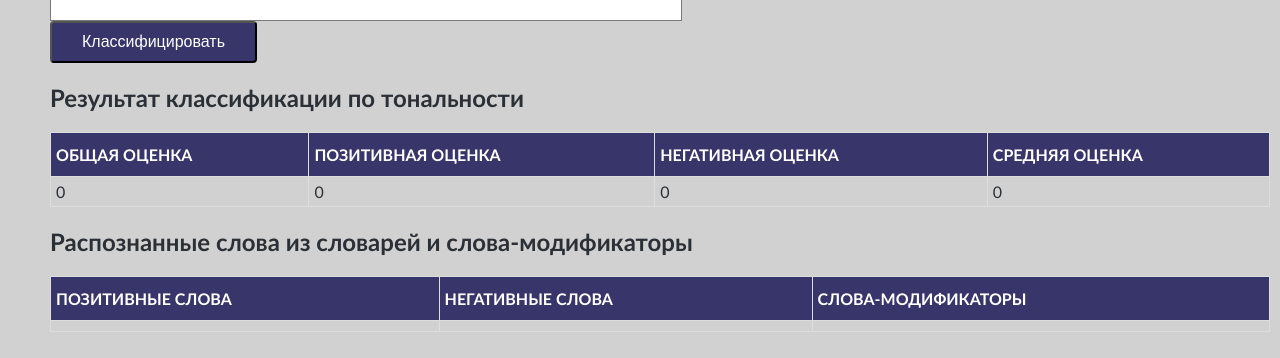
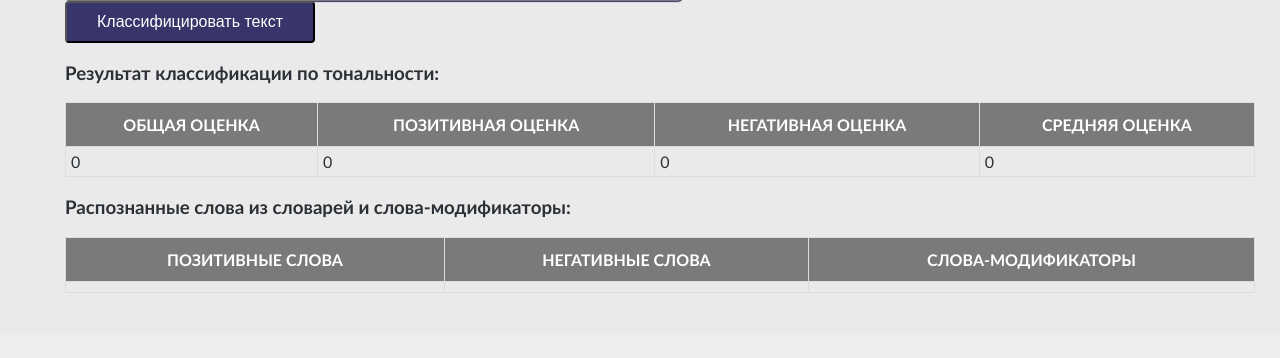
Before and after one commit to zkatemor/sentiment-analyzer, a Flask app: page /sentiment in a window 1280 px wide. Shown: the part 483-841 px from the top of the page. After the commit the page ends 776 px from the top, so only its background shows below. Run offline with Flask 2, Linux system fonts and the light colour scheme; lists and menus that the app fills with data are empty.

Commit message:
fix index.html

```diff
--- a/app/templates/index.html
+++ b/app/templates/index.html
@@ -9,7 +9,7 @@
         body {
             margin: 0;
             font-family: Optima, sans-serif;
-            background-color: #D1D1D1;
+            background-color: #eaeaea;
             color: #2b3036;
         }
 
@@ -109,10 +109,17 @@
         }
 
         textarea {
-            padding: 25px 65px;
+            font-size: 16px;
+            letter-spacing: 1px;
+        }
+
+        textarea {
+            font-family: Optima, sans-serif;
+            padding: 10px 30px;
+            line-height: 1.5;
+            border-radius: 5px;
             border: 1px solid #7A7A7A;
-            font-size: 16px;
-            resize: none;
+            box-shadow: 1px 1px 1px #37356A;
         }
 
         button {
@@ -151,8 +158,8 @@
         th {
             padding-top: 12px;
             padding-bottom: 12px;
-            text-align: left;
-            background-color: #37356A;
+            text-align: center;
+            background-color: #7A7A7A;
             color: white;
         }
 
@@ -187,7 +194,7 @@
         </ul>
     </nav>
 
-    <div style="padding: 10px;">
+    <div style="padding: 25px;">
         <form method="post" action="/analyze">
             <ul>
                 <label for="id_text">
@@ -197,21 +204,15 @@
                         эмоциональную
                         составляющую, которая выражена на уровне лексемы. Таким образом, определение тональности всего
                         текста зависит
-                        от лексической тональности отдельных единиц текста (лексем) и правил их сочетания, т. е. правил
-                        языка,
-                        на котором написан текст.
+                        от лексической тональности отдельных единиц текста (лексем) и правил их сочетания, т.е. правил
+                        языка, на котором написан текст.
                     </p>
                     <p>
-                        <b>Классификация текста</b> – одна из задач информационного поиска, которая заключается в
-                        отнесении
-                        текста к одной или нескольким категориям (классам) на основании содержания текста.
-                    </p>
-                    <p>
-                        <b>Классификатор</b> – такой алгоритм, который относит входящие данные (текст) к одной или
-                        нескольким
-                        категориям (классам). Особенностью классификаторов является наличие заранее известных классов.
-                        Для
-                        задачи анализа тональности чаще всего имеется два класса – положительный и отрицательный.
+                        На данной странице представлена демонстрация классификации текста на русском языке
+                        по тональности словарным методом с учётом слов-модификаторов. Текст классифицируется по двум
+                        категориям – позитивная и негативная. Результат классификации и распознанные в тексте
+                        позитивные,
+                        негативные и слова-модификаторы отобразятся в таблицах ниже.
                     </p>
 
                 </label>
@@ -219,11 +220,11 @@
                     <textarea class="column" id="id_text" cols="40" rows="8" name="text">{{text}}</textarea>
                     <img class="column" src="{{ url_for('static', filename=img) }}" style="width:200px;height:200px;"/>
                 </div>
-                <button>Классифицировать</button>
+                <button>Классифицировать текст</button>
             </ul>
             <ul>
                 <div>
-                    <h2>Результат классификации по тональности</h2>
+                    <h3>Результат классификации по тональности:</h3>
                     <table>
                         <thead>
                         <tr>
@@ -245,7 +246,7 @@
                 </div>
             </ul>
             <ul>
-                <h2>Распознанные слова из словарей и слова-модификаторы</h2>
+                <h3>Распознанные слова из словарей и слова-модификаторы:</h3>
                 <table>
                     <tr>
                         <th>ПОЗИТИВНЫЕ СЛОВА</th>
```
Also changed, not shown: app/templates/about.html (+29 -4 lines), app/templates/dictionaries.html (+12 -5 lines), app/templates/files_analyze.html (+30 -5 lines).
